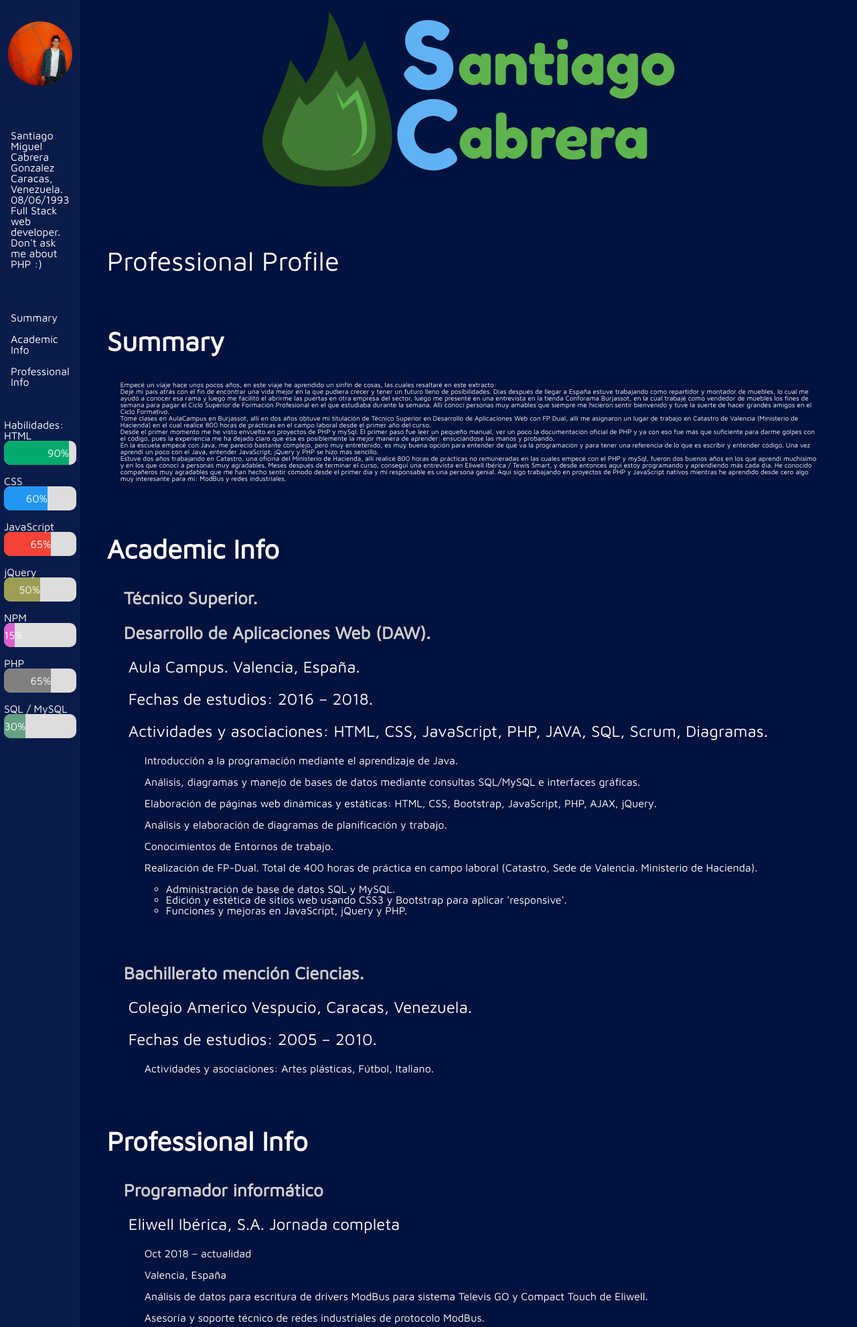
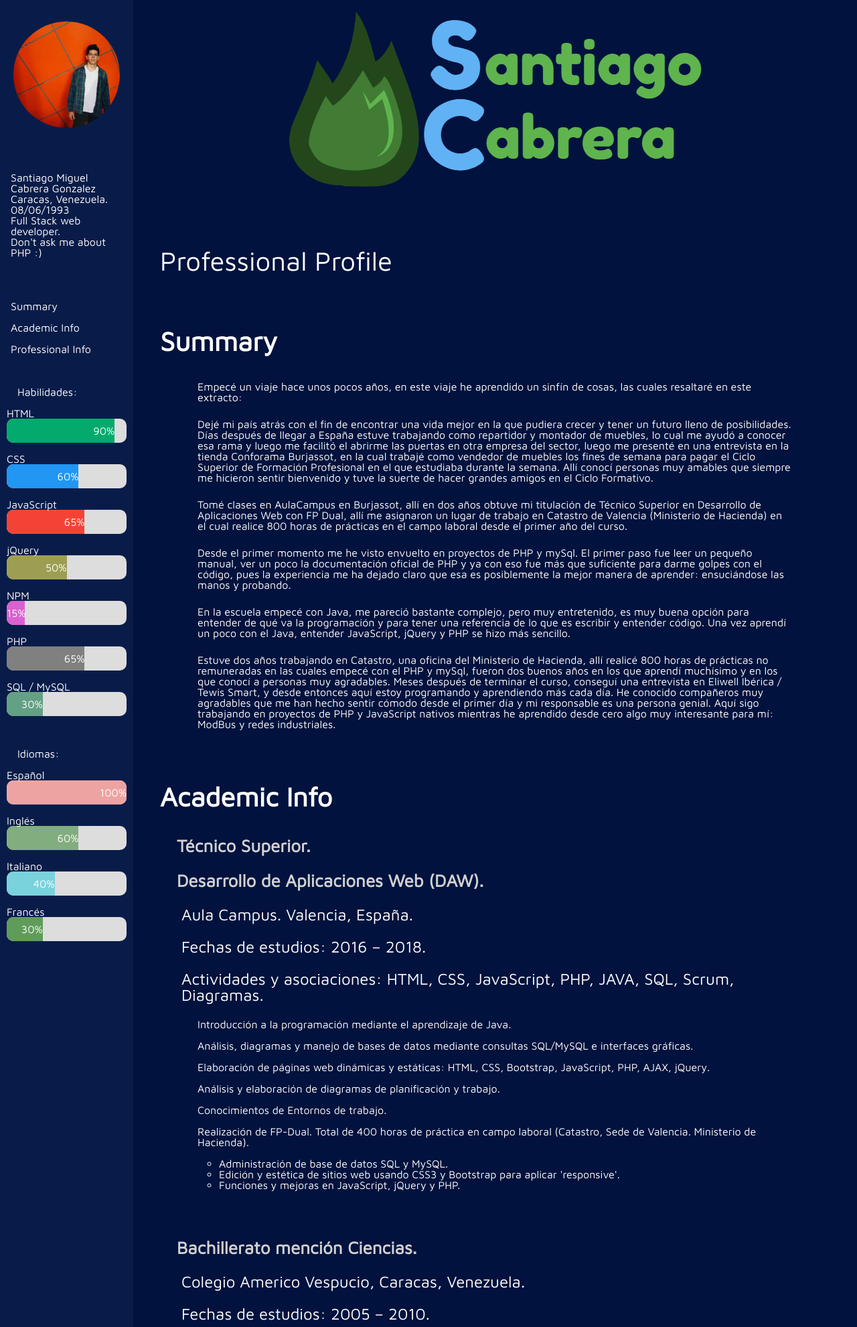
Before and after one commit to Smak0806/Smak0806.github.io, a PHP site: page / in a window 1280 px wide. Shown: the top 1981 px of the page at 67% size. Run offline with PHP 8.4, Linux system fonts and the light colour scheme.

Commit message:
todo commiteao

```diff
--- a/index.html
+++ b/index.html
@@ -77,7 +77,28 @@
                 </div>
 
                 <!-- barras de idiomas-->
-                <div></div>
+                <div>
+                    <h1>Idiomas:</h1>
+
+                    <p>Español</p>
+                    <div class="barritas">
+                        <div class="skills spanish">100%</div>
+                    </div>
+
+                    <p>Inglés</p>
+                    <div class="barritas">
+                        <div class="skills english">60%</div>
+                    </div>
+
+                    <p>Italiano</p>
+                    <div class="barritas">
+                        <div class="skills italian">40%</div>
+                    </div>
+
+                    <p>Francés</p>
+                    <div class="barritas">
+                        <div class="skills french">30%</div>
+                    </div></div>
             </section>
         </aside>
 
--- a/src/style.css
+++ b/src/style.css
@@ -11,12 +11,15 @@
 
 #ultra-super-mega-long-muchotexto-paragraph{
     margin:1em 6em;
-    font-size: 10px;
+    font-size: 16px;
+}
+#ultra-super-mega-long-muchotexto-paragraph>p{
+    margin-bottom: 1.5em;
 }
 #muchoTexto{
     display:none;
-    width: 70%;
-    margin: 2em;
+    width: 50%;
+    margin: 2em auto;
 }
 
 .container{
@@ -32,7 +35,7 @@
 .sideBar{
     display: flex;
     flex-flow: column;
-    width: 25%;
+    width: 80%;
     background-color: #091c49;
 }
 
@@ -76,6 +79,15 @@
 .profileSkills{
     width: 90%;
     margin: 0 auto;
+}
+
+.profileSkills>div{
+    margin-bottom: 3em;
+}
+
+.profileSkills>div>h1{
+    margin-bottom: 1em;
+    margin-left: 1em;
 }
 
 .bodyBanner{
@@ -130,3 +142,8 @@
 .npm{width: 15%; background-color: #da61cf;}
 .php {width: 65%; background-color: #808080;}
 .sql{width: 30%; background-color: #64a084;}
+
+.spanish{width: 100%; background-color: #eea3a3;border-radius: 10px}
+.english{width: 60%; background-color: #82ad7f;}
+.italian {width: 40%; background-color: #7ad2dd;}
+.french{width: 30%; background-color: #5f9c5a;}
```
